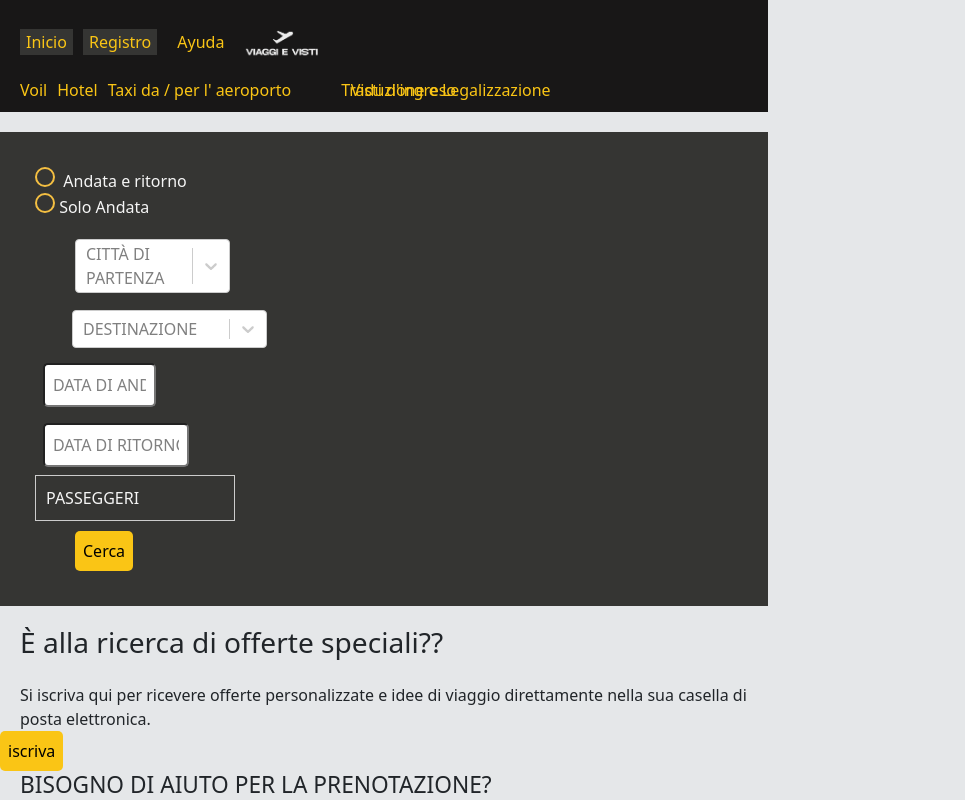
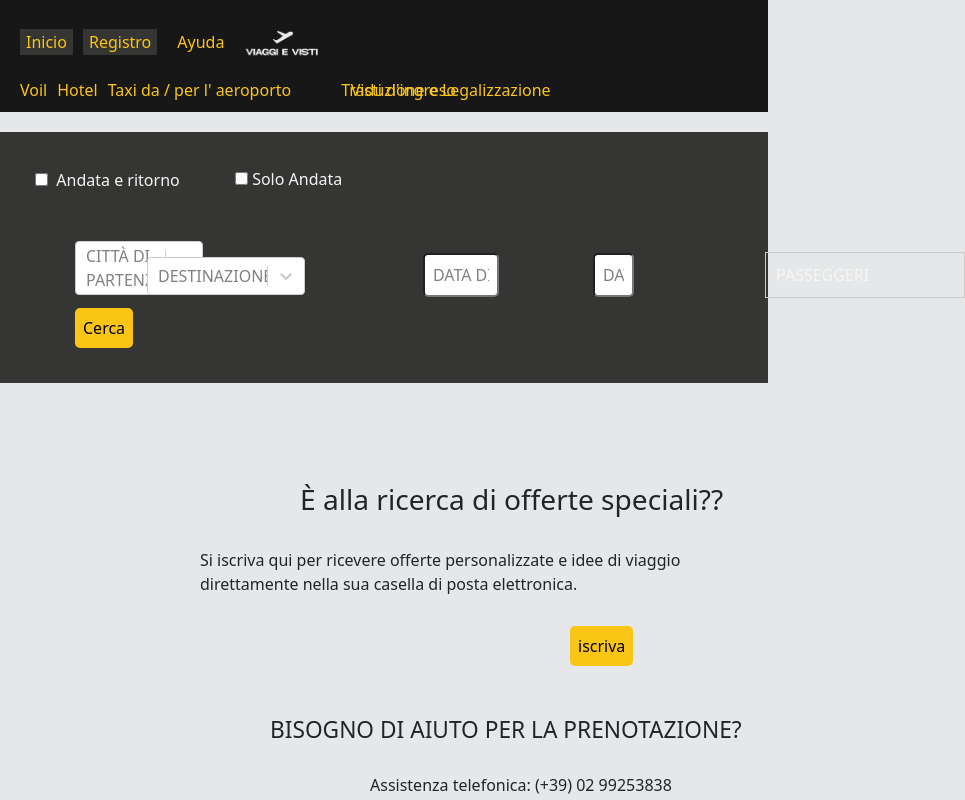
Before and after one commit to TamaraZaslavsky82/repoVV, a React (Create React App) app: page /voil in a window 768 px wide. Shown: the top 800 px of the page, 965 px wide, since content can reach past the window. Built offline with nearby package versions, Linux system fonts and the light colour scheme; the HTML template or start-up script is replaced by a standard one.

Commit message:
otro mas de nuevo

```diff
--- a/src/componets/Voil1/Voil1.module.css
+++ b/src/componets/Voil1/Voil1.module.css
@@ -3,11 +3,7 @@
   padding: 35px;
   margin-top: 20px;
   margin-bottom: 20px;
-
-
 }
-
-
 
 .data {
   margin-left: 600px;
@@ -35,6 +31,7 @@
   margin-left: 1130px;
   margin-top: -42px;
 }
+
 .button {
   border: none !important;
   background-color: rgb(250, 197, 21);
@@ -67,9 +64,11 @@
   margin-top: 100px;
   margin-left: 400px;
 }
+
 .p1 {
   margin-left: 200px;
 }
+
 .h4 {
   margin-top: 50px;
   margin-left: 370px;
@@ -88,6 +87,7 @@
   width: 10%;
   border-radius: 5px;
 }
+
 .p3:hover {
   background-color: rgb(53, 53, 51);
   color: whitesmoke;
@@ -125,17 +125,6 @@
     margin-bottom: 30PX;
 }
 
-  input[type="checkbox"] {
-    appearance: none;
-    border: 2px solid #f4bf42;
-    width: 20px;
-    height: 20px;
-    border-radius: 50%;
-    padding: 4px; /* Ajusta el espacio entre el borde y el contenido */
-    outline: none;
-    cursor: pointer;
-  }
-
   input[type="checkbox"]:checked {
     background-color: #f4bf42;
   }
@@ -148,80 +137,177 @@
     margin-left: -1100px;
   }
 
-  @media screen and (max-width: 768px) {
-    .data,
-    .data2,
-    .search,
-    .cerca,
-    .button2,
-    .text,
-    .p1,
-    .h4,
-    .p2,
-    .datar,
-    .dataa,
-    .data3,
-    .containerC,
-    .form {
-    margin: 0; /* eliminar los márgenes laterales */
+  @media only screen and (max-width: 600px) {
+    .data {
+      margin-left: 0;
+      margin-top: 10px;
+      width: 100%;
     }
 
-    .data,
     .data2 {
-    width: 100%; /* ajustar el ancho al 100% /
-    margin-left: 0; / eliminar el margen izquierdo /
-    margin-top: 20px; / agregar un margen superior */
+      margin-left: 0;
+      margin-top: 10px;
+      width: 100%;
     }
 
-    .search,
-    .search1,
+    .search {
+      margin-left: 0;
+      margin-top: 10px;
+      margin-right: 0;
+    }
+
     .cerca {
-    margin: 0 auto; /* centrar horizontalmente /
-    margin-top: 20px; / agregar un margen superior /
-    margin-bottom: 10px; / agregar un margen inferior /
-    display: block; / cambiar a bloque para que ocupe todo el ancho disponible */
+      margin-left: 0;
+      margin-top: 10px;
     }
 
     .button2 {
-    margin-left: 0; /* eliminar el margen izquierdo /
-    margin-top: 20px; / agregar un margen superior */
+      margin-left: 0;
+      margin-top: 10px;
     }
 
     .text {
-    margin-left: 20px; /* agregar un margen izquierdo /
-    margin-top: 20px; / agregar un margen superior */
-    }
-
-    .p1 {
-    margin-left: 20px; /* agregar un margen izquierdo /
-    margin-top: 20px; / agregar un margen superior */
+      margin-top: 50px;
+      margin-left: 0;
     }
 
     .h4 {
-    margin-left: 20px; /* agregar un margen izquierdo /
-    margin-top: 20px; / agregar un margen superior */
+      margin-top: 30px;
+      margin-left: 0;
     }
 
     .p2 {
-    margin-left: 20px; /* agregar un margen izquierdo /
-    margin-top: 20px; / agregar un margen superior */
+      margin-top: 20px;
+      margin-left: 0;
     }
 
-    .datar,
-    .dataa,
+    .datar {
+      margin-left: 0;
+      margin-top: 10px;
+    }
+
+    .dataa {
+      margin-left: 0;
+      margin-top: 10px;
+    }
+
     .data3 {
-    margin: 0 auto; /* centrar horizontalmente /
-    margin-top: 20px; / agregar un margen superior */
+      margin-left: 0;
+      margin-top: 10px;
     }
 
     .containerC {
-    margin: 0 auto; /* centrar horizontalmente /
-    margin-top: 20px; / agregar un margen superior /
-    margin-bottom: 20px; / agregar un margen inferior */
+      margin-left: 0;
+      margin-top: 10px;
+      margin-bottom: 20px;
     }
 
     .form {
-    margin-left: 20px; /* agregar un margen izquierdo /
-    margin-top: 20px; / agregar un margen superior */
+      margin-left: 0;
     }
   }
+
+  @media only screen and (min-width: 601px) and (max-width: 1024px) {
+    .data {
+      margin-left: 150px;
+      margin-top: -54px;
+      width: 63%;
+    }
+
+    .data2 {
+      margin-left: 290px;
+      margin-top: -55px;
+      width: 63%;
+    }
+
+    .search {
+      margin-left: 75px;
+      margin-top: -55px;
+      margin-right: 50px;
+    }
+
+    .cerca {
+      margin-left: 560px;
+      margin-top: -42px;
+    }
+
+    .button2 {
+      margin-left: 570px;
+      margin-top: 25px;
+    }
+
+    .text {
+      margin-top: 100px;
+      margin-left: 300px;
+    }
+
+    .h4 {
+      margin-top: 50px;
+      margin-left: 270px;
+    }
+
+    .p2 {
+      margin-top: 30px;
+      margin-left: 370px;
+    }
+
+    .datar {
+      margin-left: 380px;
+      margin-top: -57px;
+    }
+
+    .dataa {
+      margin-left: 550px;
+      margin-top: -60px;
+    }
+
+    .data3 {
+      margin-left: 730px;
+      margin-top: -53px;
+    }
+
+    .containerC {
+      margin-left: 200px;
+      margin-top: -25px;
+      margin-bottom: 30px;
+    }
+
+    .form {
+      margin-left: -600px;
+    }
+  }
+
+  /* Estilos para pantallas grandes */
+@media (min-width: 1200px) {
+  /* Ajustar margenes */
+  .container {
+    margin: 50px;
+  }
+
+  /* Cambiar disposición de secciones */
+  .data {
+    float: left;
+    width: 60%;
+  }
+
+  .data2 {
+    float: right;
+    width: 35%;
+  }
+
+  /* Ajustar tamaño de fuente */
+  .text {
+    font-size: 24px;
+  }
+
+  /* Ajustar tamaño de botones */
+  .button {
+    padding: 12px 24px;
+  }
+
+  /* Ajustar tamaño de imágenes */
+  img {
+    max-width: 100%;
+    height: auto;
+  }
+}
```
Lines whose indentation alone changed are shown as unchanged.
